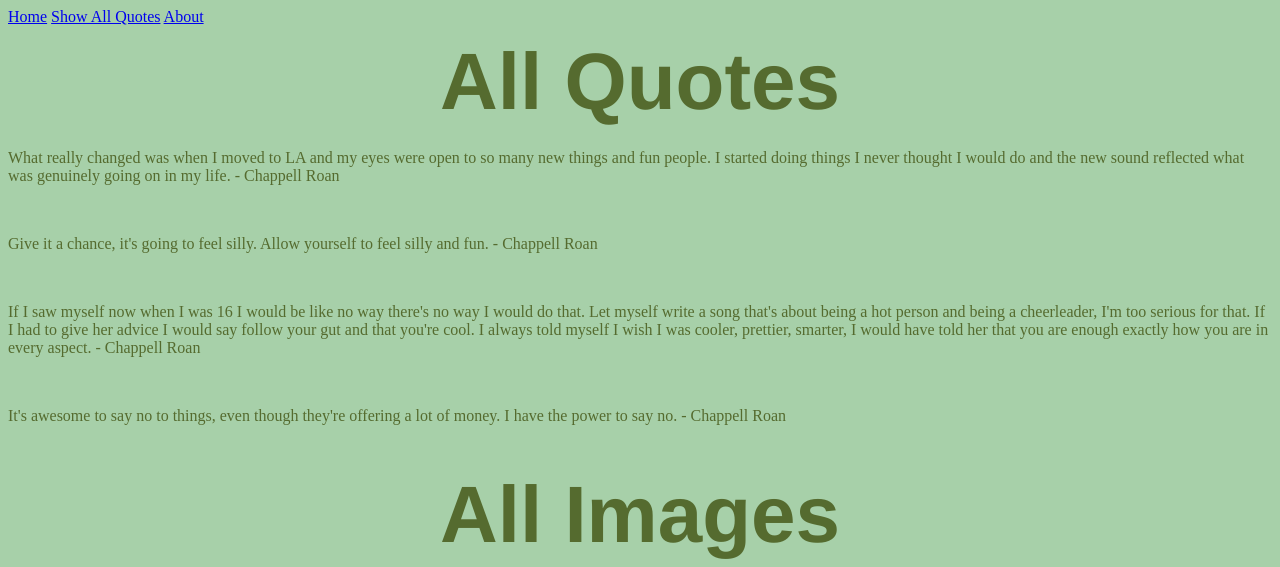
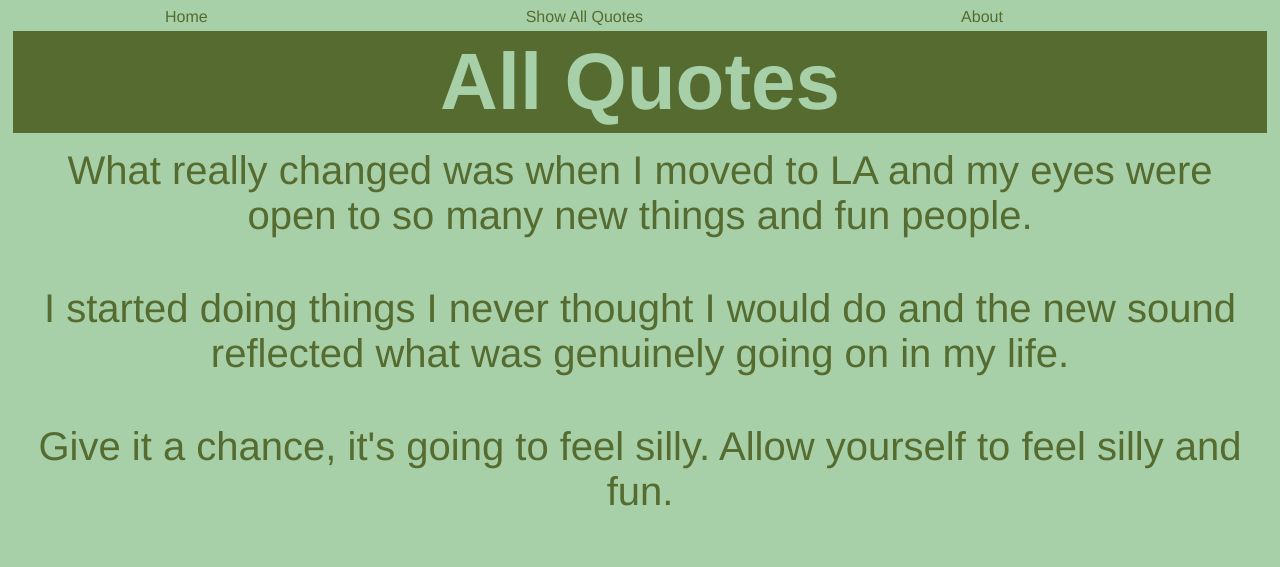
Before and after one commit to 444caro/cs412, a Django app: page /quotes/show_all/ in a window 1280 px wide. Shown: the top 567 px of the page. Run offline with Django 5.2, Linux system fonts and the light colour scheme.

Commit message:
style changes

```diff
--- a/quotes/templates/quotes/quote.html
+++ b/quotes/templates/quotes/quote.html
@@ -4,5 +4,6 @@
 {% block content %}
     <h2>Quote of the Day</h2>
     <p>{{quote}}</p>
+    <p>-Chappell Roan</p>
     <img src = "{{ image }}" alt = "Chappell Roan">
 {% endblock %}
--- a/quotes/views.py
+++ b/quotes/views.py
@@ -6,10 +6,13 @@ import random # import the random module
 import django.templatetags.static
 
 quotes = [
-   "What really changed was when I moved to LA and my eyes were open to so many new things and fun people. I started doing things I never thought I would do and the new sound reflected what was genuinely going on in my life. - Chappell Roan",
-   "Give it a chance, it's going to feel silly. Allow yourself to feel silly and fun. - Chappell Roan",
-   "If I saw myself now when I was 16 I would be like no way there's no way I would do that. Let myself write a song that's about being a hot person and being a cheerleader, I'm too serious for that. If I had to give her advice I would say follow your gut and that you're cool. I always told myself I wish I was cooler, prettier, smarter, I would have told her that you are enough exactly how you are in every aspect. - Chappell Roan",
-   "It's awesome to say no to things, even though they're offering a lot of money. I have the power to say no. - Chappell Roan"
+   "What really changed was when I moved to LA and my eyes were open to so many new things and fun people.",
+   "I started doing things I never thought I would do and the new sound reflected what was genuinely going on in my life.",
+   "Give it a chance, it's going to feel silly. Allow yourself to feel silly and fun.",
+   "If I saw myself now when I was 16 I would be like no way there's no way I would do that.",
+   "If I had to give her advice I would say follow your gut and that you're cool.",
+   "I always told myself I wish I was cooler, prettier, smarter, I would have told her that you are enough exactly how you are in every aspect.",
+   "It's awesome to say no to things, even though they're offering a lot of money. I have the power to say no."
 ]
 
 images = [
--- a/static/styles.css
+++ b/static/styles.css
@@ -6,13 +6,16 @@ h1{
     margin: 5px;
     padding: 5px;
     border: none;
+    color: rgb(167, 208, 169);
 }
 h2{
     text-align: center;
-    font-family:'Franklin Gothic Medium', 'Arial Narrow', Arial, sans-serif;
+    font-family:'Franklin Gothic Medium', 'Arial Wide', Arial, sans-serif;
     font-size: 5em;
     margin: 5px;
     padding: 5px;
+    background-color: darkolivegreen;
+    color: rgb(167, 208, 169);
 }
 h3{
     text-align: center;
@@ -24,9 +27,6 @@ h3{
 body{
     color: darkolivegreen;
     background-color: rgb(167, 208, 169);
-    font-family:'Times New Roman', Times, serif
-
-
 }
 
 div{
@@ -36,24 +36,48 @@ div{
     padding: 10px;
 }
 
-<!--styles for paragraphs-->
 p{
     text-align: center;
     font-family:'Franklin Gothic Medium', 'Arial Narrow', Arial, sans-serif;
-    font-size: 1em;
-    margin: 5px;
+    font-size: 2.5em;
+    margin: 10px;
     padding: 5px;
-}
-
-.navitem{
-    margin: 10px;
-    padding-right: 10px;
-    padding-left: 10px;
 }
 
 img{
     display: block;
     margin-left: auto;
     margin-right: auto;
-    width: 50%;
+    width: 65%;
+    padding-bottom: 15px;
 }
+
+footer{
+    text-align: right;
+    padding: 10px;
+    background-color: darkolivegreen;
+    color: rgb(167, 208, 169);
+}
+
+.navitem{
+    text-align: center;
+    font-family:'Franklin Gothic Medium', 'Arial Narrow', Arial, sans-serif;
+    font-size: 2em;
+    margin: 5px;
+    padding: 5px;
+    background-color: darkolivegreen;
+    color: rgb(167, 208, 169);
+}
+a{
+    text-decoration: none;
+    margin: 5px;
+    padding-right: 152px;
+    padding-left: 152px;
+    font-family:'Franklin Gothic Medium', 'Arial Narrow', Arial, sans-serif;
+    font-size: 1em;
+    color: darkolivegreen;
+
+}
+a:hover{
+    text-decoration-line: underline;
+}
```
Also changed, not shown: 1 other file.
